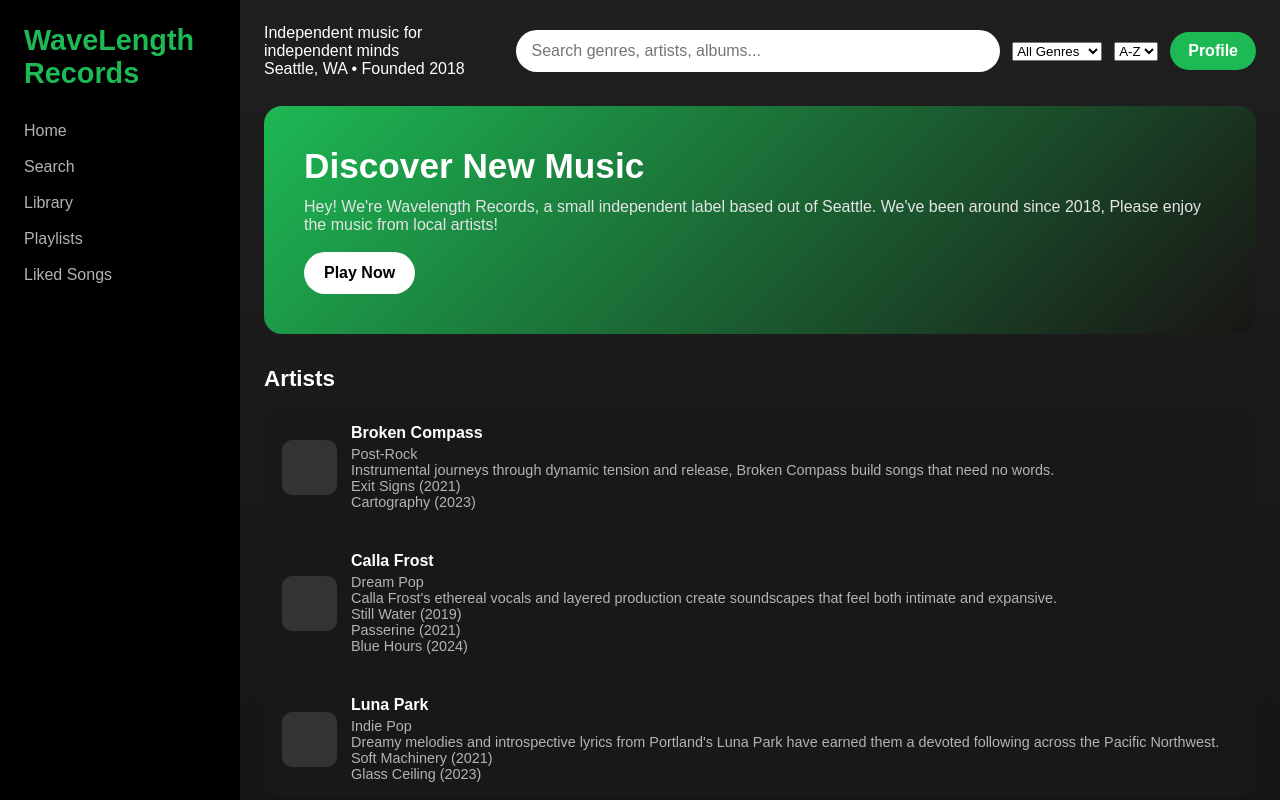
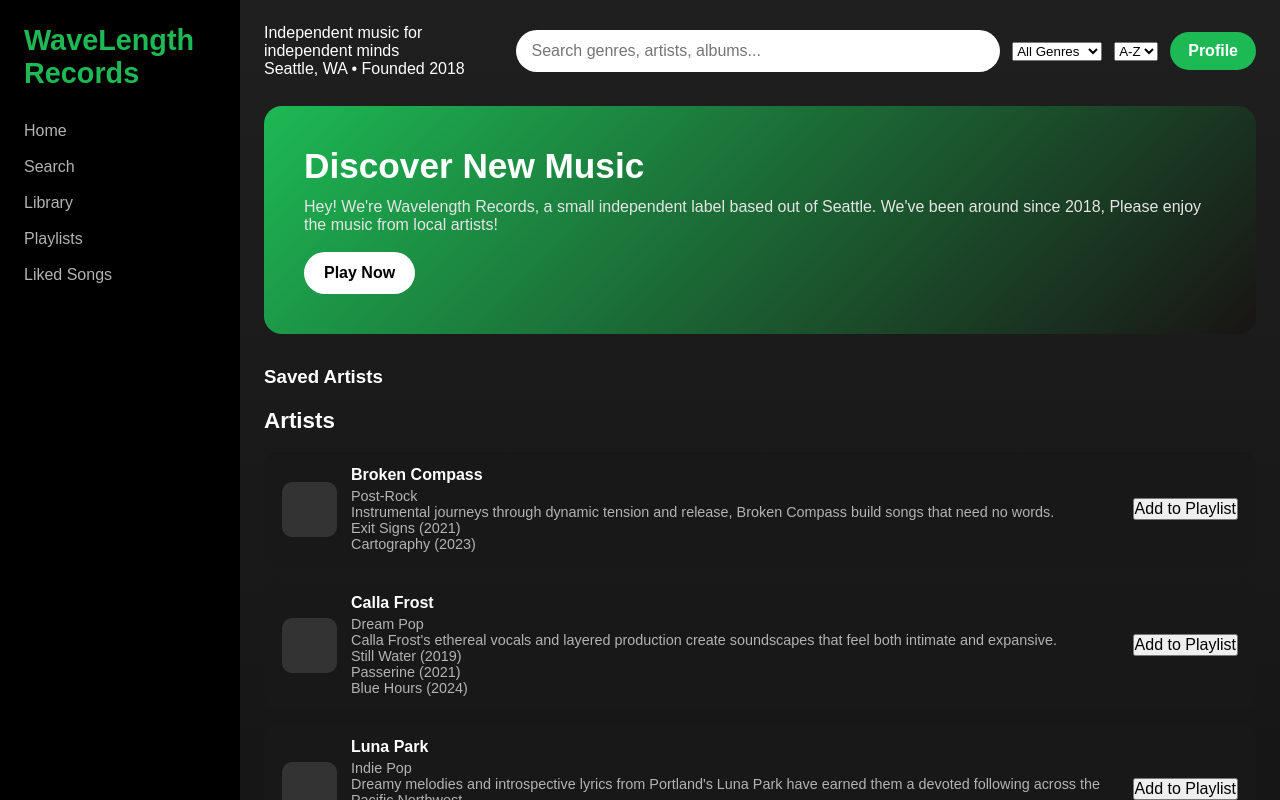
Before and after one commit to SouthBennett/agile-basics, a React (Vite) app: page / in a window 1280 px wide. Shown: the top 800 px of the page. Built offline with nearby package versions, Linux system fonts and the light colour scheme.

Commit message:
Added favorites state, enabled adding artists to a playlist, and rendered saved artists list

```diff
--- a/src/App.jsx
+++ b/src/App.jsx
@@ -6,6 +6,7 @@ import Hero from "./components/Hero";
 import ArtistCard from "./components/ArtistCard";
 import ArtistList from "./components/ArtistList";
 import Player from "./components/Player";
+import FavoritesList from "./components/FavoritesList"
 import data from "./data.json";
 
 
@@ -14,6 +15,13 @@ function App() {
   const [searchTerm, setSearchTerm] = useState("");
   const [selectedGenre, setSelectedGenre] = useState("All");
   const [sortOption, setSortOption] = useState("name-asc");
+  const [favorites, setFavorites] = useState([]);
+
+  const addToFavorites = (artist) => {
+    setFavorites((prev) => [...prev, artist]);
+  }
+
+  console.log("Favorites", favorites)
 
   const filteredArtists = data.artists
       .filter((artist) => {
@@ -44,7 +52,7 @@ function App() {
       <Sidebar />
       <main className="main-content">
         <Topbar data={data}
-          serachTerm={searchTerm}
+          searchTerm={searchTerm}
           setSearchTerm={setSearchTerm}
           selectedGenre={selectedGenre}
           setSelectedGenre={setSelectedGenre}
@@ -53,7 +61,11 @@ function App() {
         />
         <Hero />
         {/* <ArtistCard /> */}
-        <ArtistList artists={filteredArtists} />
+        <FavoritesList favorites={favorites} />
+        <ArtistList
+          artists={filteredArtists}
+          addToFavorites={addToFavorites}
+        />
       </main>
 
       <Player />
--- a/src/components/ArtistCard.jsx
+++ b/src/components/ArtistCard.jsx
@@ -1,7 +1,7 @@
 import './ArtistCard.css'
 import AlbumItem from './AlbumItem'
 
-function ArtistCard({ artist }) {
+function ArtistCard({ artist, addToFavorites }) {
 
   return (
     <div className="artist-card">
@@ -12,6 +12,7 @@ function ArtistCard({ artist }) {
         <p>{artist.genre}</p>
         <p>{artist.bio}</p>
 
+
         <div>
           {artist.albums.map((album, index) => (
             <AlbumItem key={index} album={album} />
@@ -19,6 +20,10 @@ function ArtistCard({ artist }) {
         </div>
       </div>
 
+      <button onClick={() => addToFavorites(artist)}>
+        Add to Playlist
+      </button>
+
       {/* <span className="song-duration">duration</span> */}
     </div>
   )
--- a/src/components/ArtistList.jsx
+++ b/src/components/ArtistList.jsx
@@ -1,14 +1,18 @@
 import ArtistCard from "./ArtistCard";
 import "./ArtistList.css";
 
-function ArtistList({ artists }) {
+function ArtistList({ artists, addToFavorites }) {
   return (
     <section className="section">
       <h3>Artists</h3>
 
       <div className="artist-list">
         {artists.map((artist) => (
-          <ArtistCard key={artist.id} artist={artist} />
+          <ArtistCard
+            key={artist.id}
+            artist={artist}
+            addToFavorites={addToFavorites}
+          />
         ))}
       </div>
     </section>
--- /dev/null
+++ b/src/components/FavoritesList.css
@@ -0,0 +1,21 @@
+.favorites-section {
+  margin: 20px 0;
+  color: white; /* ensures visibility */
+}
+
+.favorites-list {
+  display: flex;
+  flex-direction: column;
+  gap: 8px;
+}
+
+.favorite-item {
+  padding: 8px;
+  background-color: #1e1e1e; /* dark card */
+  border-radius: 6px;
+  cursor: pointer;
+}
+
+.favorite-item:hover {
+  background-color: #2a2a2a;
+}
--- /dev/null
+++ b/src/components/FavoritesList.jsx
@@ -0,0 +1,17 @@
+import './FavoritesList.css';
+
+export default function FavoritesList({ favorites }) {
+  return (
+    <section className="favorites-section">
+      <h3>Saved Artists</h3>
+
+      <div className="favorites-list">
+        {favorites.map((artist) => (
+          <div key={artist.id} className="favorite-item">
+            {artist.name}
+          </div>
+        ))}
+      </div>
+    </section>
+  );
+}
```
